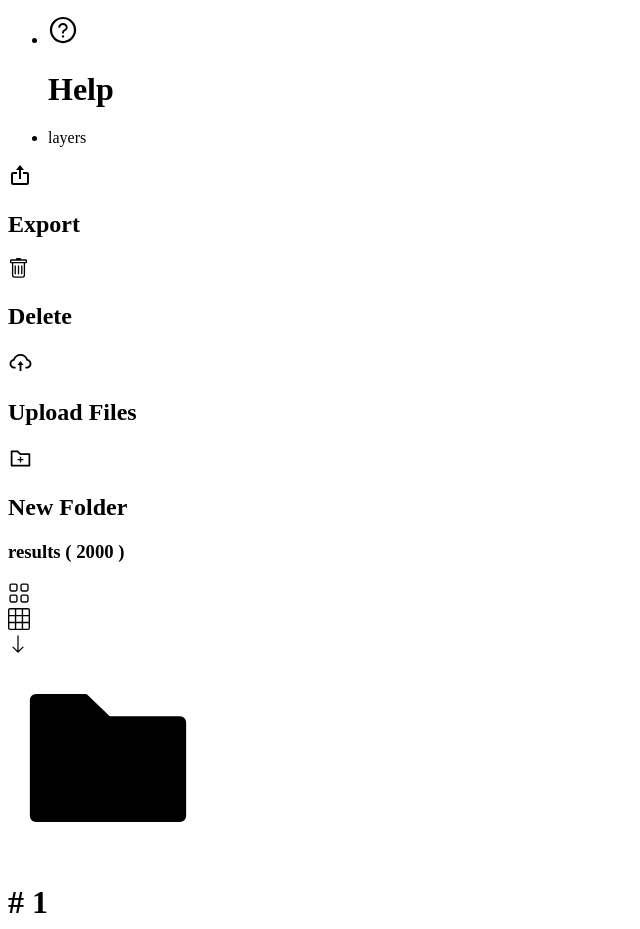
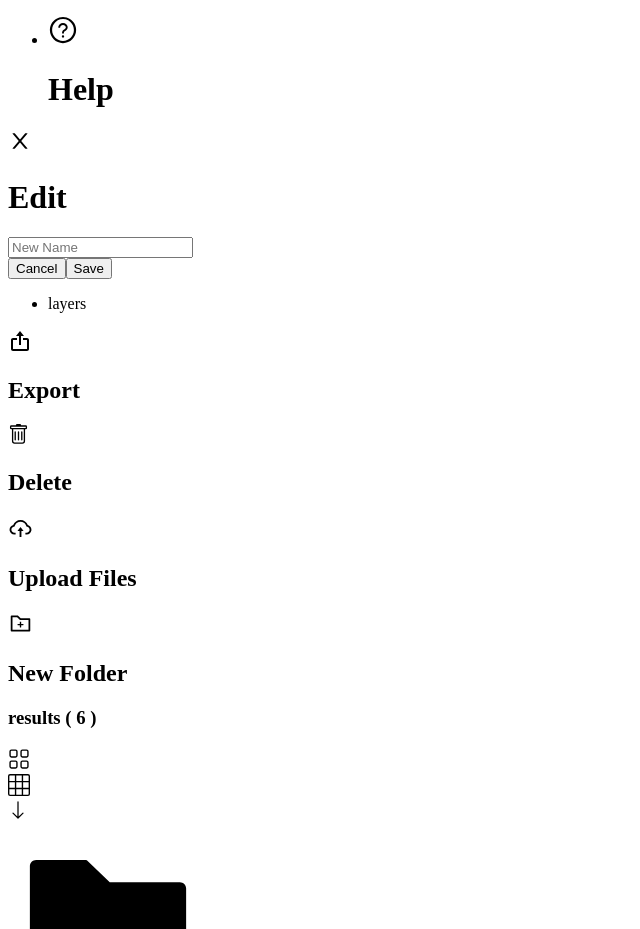
Before and after one commit to soufian200/gen-imgs, a Next.js app: page /c/layers in a window 1280 px wide. Shown: the part 740-1669 px from the top of the page, without its empty margins (0-640 px from the left). Built offline with nearby package versions, Linux system fonts and the light colour scheme.

Commit message:
adding edit action to ActionBar

```diff
--- a/components/ui/ActionsBar.tsx
+++ b/components/ui/ActionsBar.tsx
@@ -5,16 +5,17 @@ import { BiEdit, BiExport, BiRightArrow } from "react-icons/bi";
 import { useRouter } from "next/dist/client/router";
 import { useContext } from "react";
 import AppContext from "../../contexts/AppContext";
+import routes from "../../constants/routes";
 
 const ActionsBar = () => {
 
-    const router = useRouter();
+    const { asPath } = useRouter();
 
     const getRoutes = (pathname: string): string[] => pathname.substr(2).split('/').slice(1,)
-    const ROUTES = getRoutes(router.asPath)
+    const ROUTES = getRoutes(asPath)
 
 
-    const { selectedIds } = useContext(AppContext);
+    const { selectedIds, setIsOverlayVisible } = useContext(AppContext);
 
     return <div className={`flex justify-between items-center border-b top-16 right-0 h-16 w-10/12 bg-white bg-opacity-90 p-2 fixed `}>
 
@@ -35,7 +36,10 @@ const ActionsBar = () => {
 
             <Action Icon={<BiExport size={24} />} label="Export" />
             {
-                selectedIds.length != 0 && <Action
+                selectedIds.length != 0 &&
+                // asPath == routes.CONTENT + routes.LAYERS &&
+                <Action
+                    onClick={() => setIsOverlayVisible(true)}
                     Icon={<BiEdit size={24} />}
                     label="Edit"
                     disabled={selectedIds.length != 1}
--- a/components/ui/Button.tsx
+++ b/components/ui/Button.tsx
@@ -1,13 +1,21 @@
-import { FC } from "react";
+import { FC, MouseEventHandler } from "react";
 import cn from 'classnames';
+import Loader from "./Loader";
+import Center from "../common/Center";
 
 interface CenterProps {
     label: string
+    loading?: boolean
+    disabled?: boolean
     styles?: string
+    onClick: MouseEventHandler<HTMLButtonElement>
 }
 
-const Button: FC<CenterProps> = ({ label, styles }) => <button
-    className={cn(`bg-blue-500 text-white py-4 px-20 capitalize font-bold `, styles)}
->{label}</button>
+const Button: FC<CenterProps> = ({ onClick, label, loading = false, disabled = false, styles = `bg-blue-400 hover:bg-blue-300 text-white ` }) => <button
+    onClick={onClick}
+    className={cn(` py-4 px-20 capitalize  m-px`, styles, { "pointer-events-none": loading || disabled, })}
+>
+    {loading ? <Center><Loader /></Center> : label}
+</button>
 
 export default Button;
--- a/components/ui/Folder.tsx
+++ b/components/ui/Folder.tsx
@@ -11,7 +11,7 @@ const Folder: FC<AssetProps> = ({ id, title, createdAt, }) => {
 
     return <AssetContainer id={id} title={title} createdAt={createdAt} >
         <div className={`text-blue-400`}>
-            <AiFillFolder size={display === "Large" ? 200 : 100} />
+            <AiFillFolder size={display === "Large" ? 200 : 130} />
         </div>
     </AssetContainer>
 }
--- a/components/ui/Logo.tsx
+++ b/components/ui/Logo.tsx
@@ -8,7 +8,7 @@ interface LogoProps {
 
 const Logo: FC<LogoProps> = () => {
     return <Link href={routes.ABSOLUTE}>
-        <h1 className={`font-bold text-2xl cursor-pointer`}>Art Generator</h1>
+        <h1 className={`font-bold text-2xl cursor-pointer bg-clip-text text-transparent bg-gradient-to-r from-green-400 to-blue-500`}>Art Generator</h1>
     </Link>
 }
 
--- a/components/ui/Main.tsx
+++ b/components/ui/Main.tsx
@@ -7,6 +7,12 @@ import Sidebar from "./Sidebar";
 import AppContext from "../../contexts/AppContext";
 import { MdFilterNone } from "react-icons/md";
 import { BiSelectMultiple } from "react-icons/bi";
+import Center from "../common/Center";
+import { AiOutlineClose } from "react-icons/ai";
+import Overlay from "./overlay/Overlay";
+import Button from "./Button"
+import EditItem from "./overlay/EditItem";
+
 
 interface MainProps {
     children?: React.ReactNode
@@ -27,7 +33,7 @@ const Main: FC<MainProps> = ({ children }) => {
         setIsReversed,
         selectedIds,
         setSelectedIds,
-        itemsIds
+        itemsIds,
     } = useContext(AppContext)
 
 
@@ -40,10 +46,14 @@ const Main: FC<MainProps> = ({ children }) => {
 
 
 
-    return <div className={`w-full flex relative pt-5 p-10`}>
+    return <div className={`w-full flex relative pt-5 p-10 `}>
 
         <Navbar styles={`shadow-none border-b border-gray-300`} />
         <Sidebar />
+
+        <Overlay>
+            <EditItem />
+        </Overlay>
 
         <div className={` w-10/12 ml-auto pt-32 relative`}>
 
@@ -51,7 +61,7 @@ const Main: FC<MainProps> = ({ children }) => {
 
             <div className={`flex justify-between items-center text-gray-600 text-sm`}>
                 <div className={`flex items-center`}>
-                    <h3 className={`capitalize`}>results ( 2000 )</h3>
+                    <h3 className={`capitalize`}>results ( {itemsIds.length} )</h3>
 
                     {selectedIds.length > 0 && <>
                         <VertSep />
--- /dev/null
+++ b/components/ui/form/Field.tsx
@@ -0,0 +1,17 @@
+import React, { FC } from "react";
+
+interface FieldProp {
+    value: string
+    onChange?: (e: React.FormEvent<HTMLInputElement>) => void
+}
+
+const Field: FC<FieldProp> = ({ value, onChange }) => {
+    return <input
+        className={`border rounded-lg border-gray-300 py-4 px-3 w-full`}
+        placeholder="New Name"
+        value={value}
+        onChange={onChange}
+    />
+}
+
+export default Field;
--- a/pages/_app.tsx
+++ b/pages/_app.tsx
@@ -83,7 +83,7 @@ function MyApp({ Component, pageProps }: AppProps) {
   ])
 
   const [itemsIds, setItemsIds] = useState<any[]>(getItemsIds(folders))
-
+  const [isOverlayVisible, setIsOverlayVisible] = useState<boolean>(false)
   /**
    * App State
    * */
@@ -106,6 +106,9 @@ function MyApp({ Component, pageProps }: AppProps) {
 
     itemsIds,
     setItemsIds,
+
+    isOverlayVisible,
+    setIsOverlayVisible
   }
 
   return <AppContext.Provider value={vals}>
```
Also changed, not shown: contexts/AppContext.ts (+7 -0 lines).
